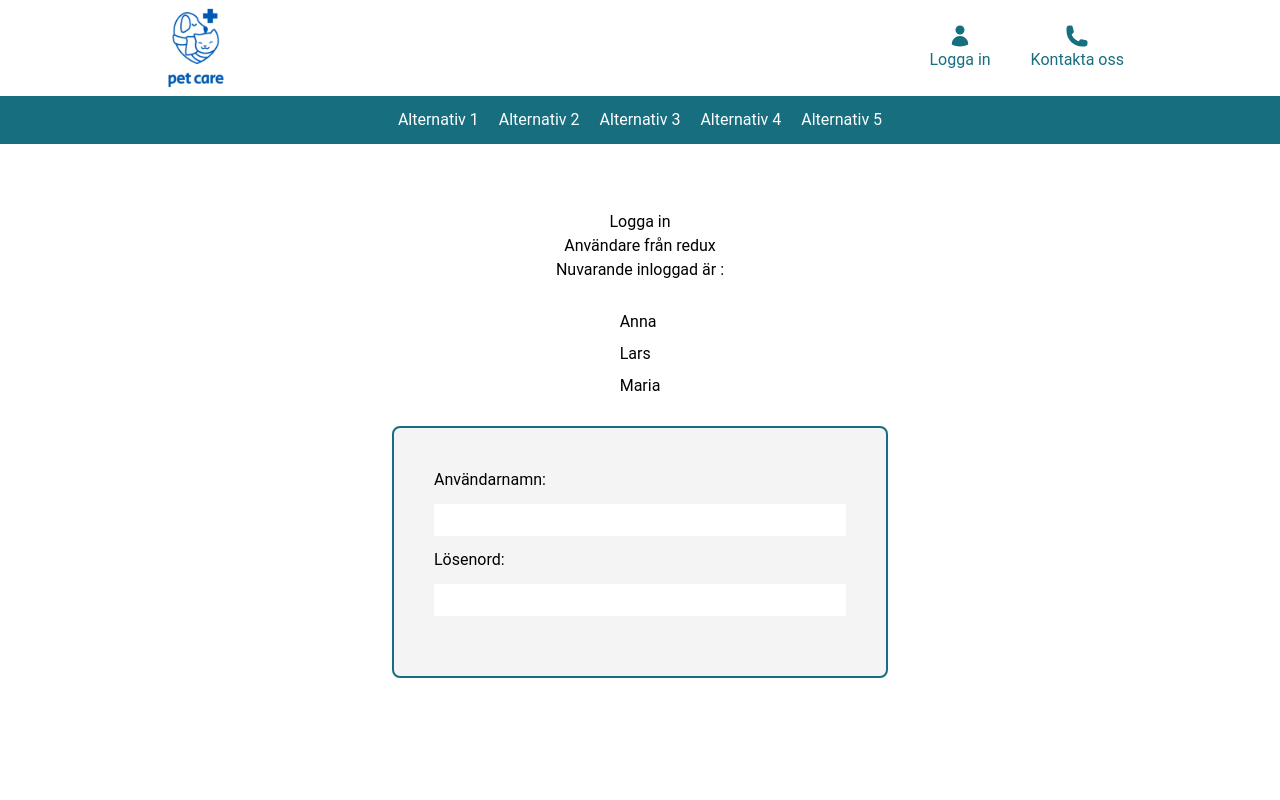
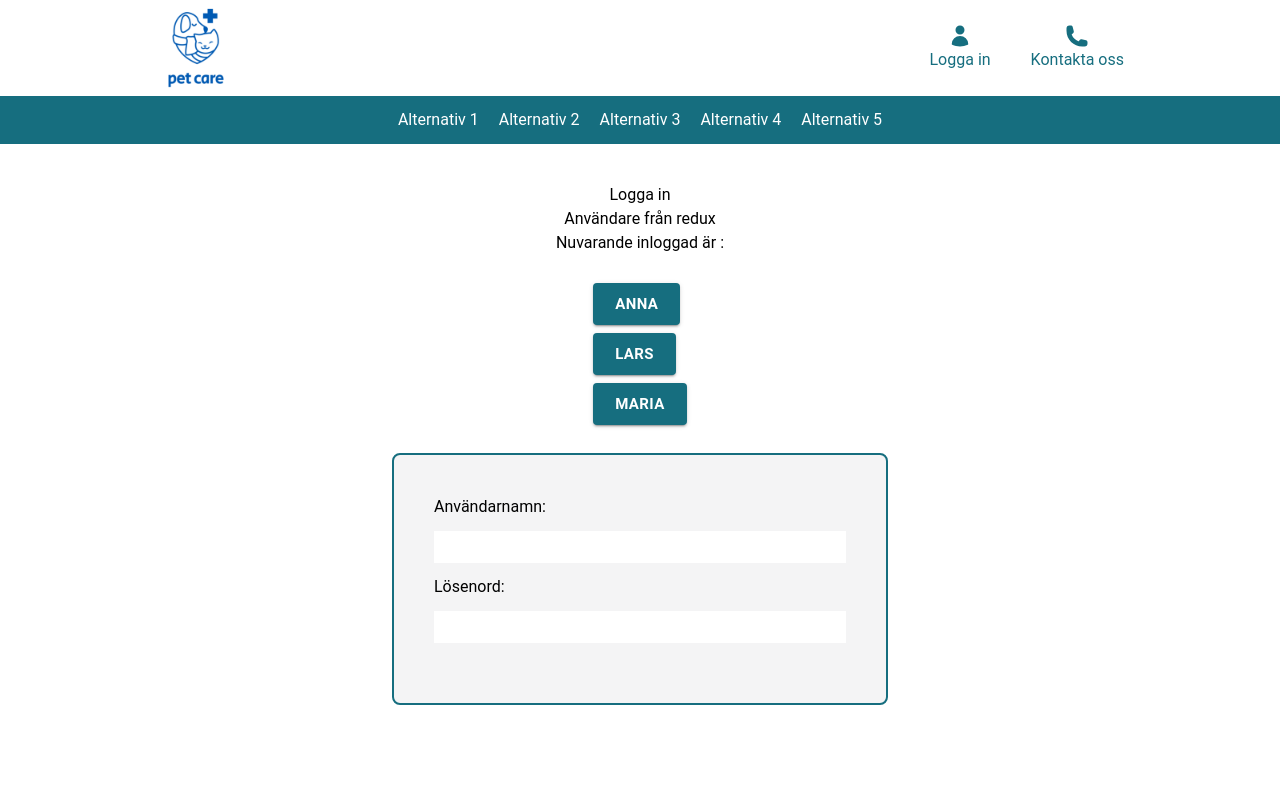
Before and after one commit to naathaliie/Nathalies-degree-project, a Next.js app in the folder pet-care/: page /login in a window 1280 px wide. Shown: the top 800 px of the page. Built offline with nearby package versions, Linux system fonts and the light colour scheme.

Commit message:
reconstruct of this temporarily

```diff
--- a/pet-care/src/app/login/page.tsx
+++ b/pet-care/src/app/login/page.tsx
@@ -1,5 +1,5 @@
 "use client";
-import React, { useEffect, useRef } from "react";
+import React, { useEffect, useRef, useState } from "react";
 import "../globals.css";
 import LoginForm from "../components/Forms/LoginForm";
 import { useSelector } from "react-redux";
@@ -11,17 +11,17 @@ import { setCurrentUser } from "@/lib/features/auth/authSlice";
 import { useRouter } from "next/navigation";
 import { getUsers } from "@/api/users";
 import { getTestUsers } from "@/lib/features/users/usersSlice";
+import PetCareButton from "../components/Buttons/PetCareButton";
 
 const LogInPage = () => {
   const currentUser = useSelector((state: RootState) => state.auth.currentUser);
-  const choosenUser = useRef<User | null>(null);
   const router = useRouter();
 
   const dispatch = useAppDispatch();
   const users = useAppSelector((state) => state.users.users); //Hämta users från storen
 
-  const setLoggedInUser = (choosenUser: User) => {
-    dispatch(setCurrentUser(choosenUser));
+  const setLoggedInUser = (user: User) => {
+    dispatch(setCurrentUser(user));
     router.push("/users");
   };
 
@@ -37,9 +37,14 @@ const LogInPage = () => {
       <h3>Nuvarande inloggad är : {currentUser && currentUser.name}</h3>
       <ul className="flex flex-col gap-2 m-7">
         {users.map((user: User, i) => (
-          <li key={i}> {user.name}</li>
+          <PetCareButton
+            key={user._id}
+            label={user.name}
+            onClick={() => setLoggedInUser(user)}
+          />
         ))}
       </ul>
+      <div></div>
       {/* TA BORT SEDAN */}
       <LoginForm />
     </main>
```
